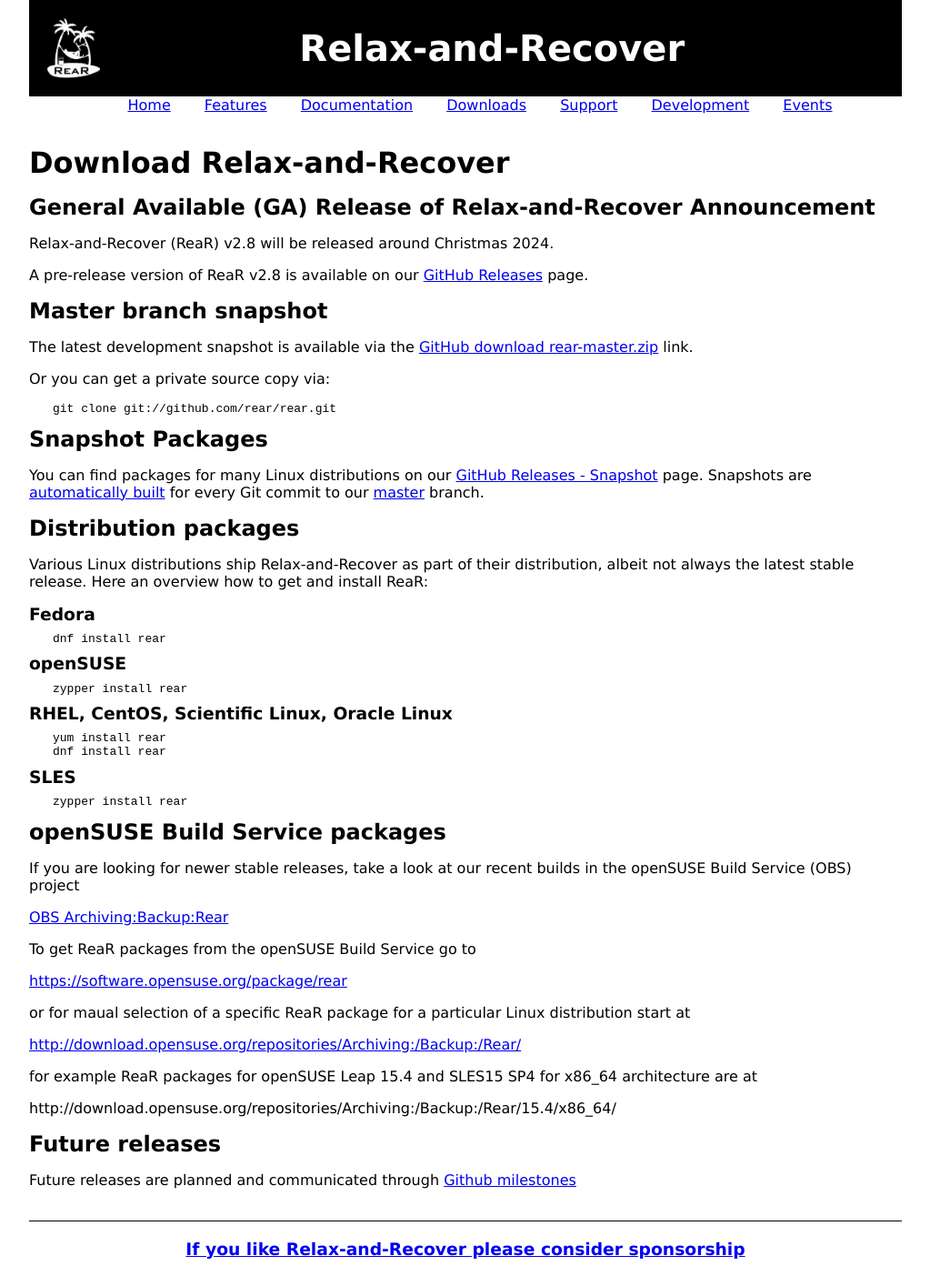
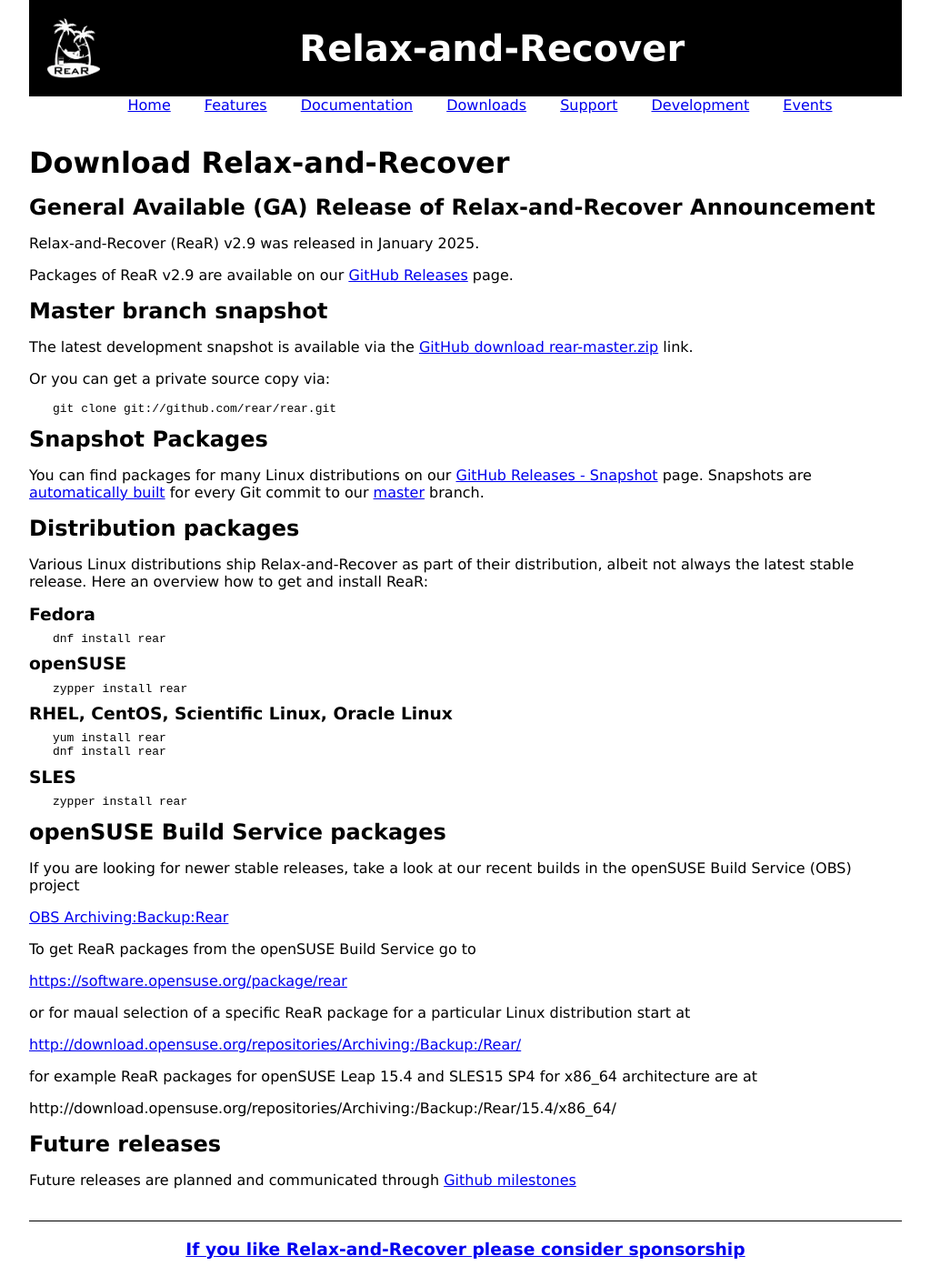
Before and after one commit to rear/rear.github.com, a Jekyll site: the page built from download/index.md, in a window 1280 px wide. Shown: the whole page at 91% size, without its empty margins (128-1151 px from the left). Built offline with Jekyll 4.4.1, drawn with Linux system fonts in a browser that asks for light colours.

Commit message:
#3600 update Download page of rear site
Signed-off-by: gdha <gratien.dhaese@gmail.com>

```diff
--- a/download/index.md
+++ b/download/index.md
@@ -5,9 +5,9 @@
 
 ## General Available (GA) Release of Relax-and-Recover Announcement
 
-Relax-and-Recover (ReaR) v2.8 will be released around Christmas 2024.
+Relax-and-Recover (ReaR) v2.9 was released in January 2025.
 
-A pre-release version of ReaR v2.8 is available on our [GitHub Releases](https://github.com/rear/rear/releases) page.
+Packages of ReaR v2.9 are available on our [GitHub Releases](https://github.com/rear/rear/releases) page.
 
 ## Master branch snapshot
 
```
